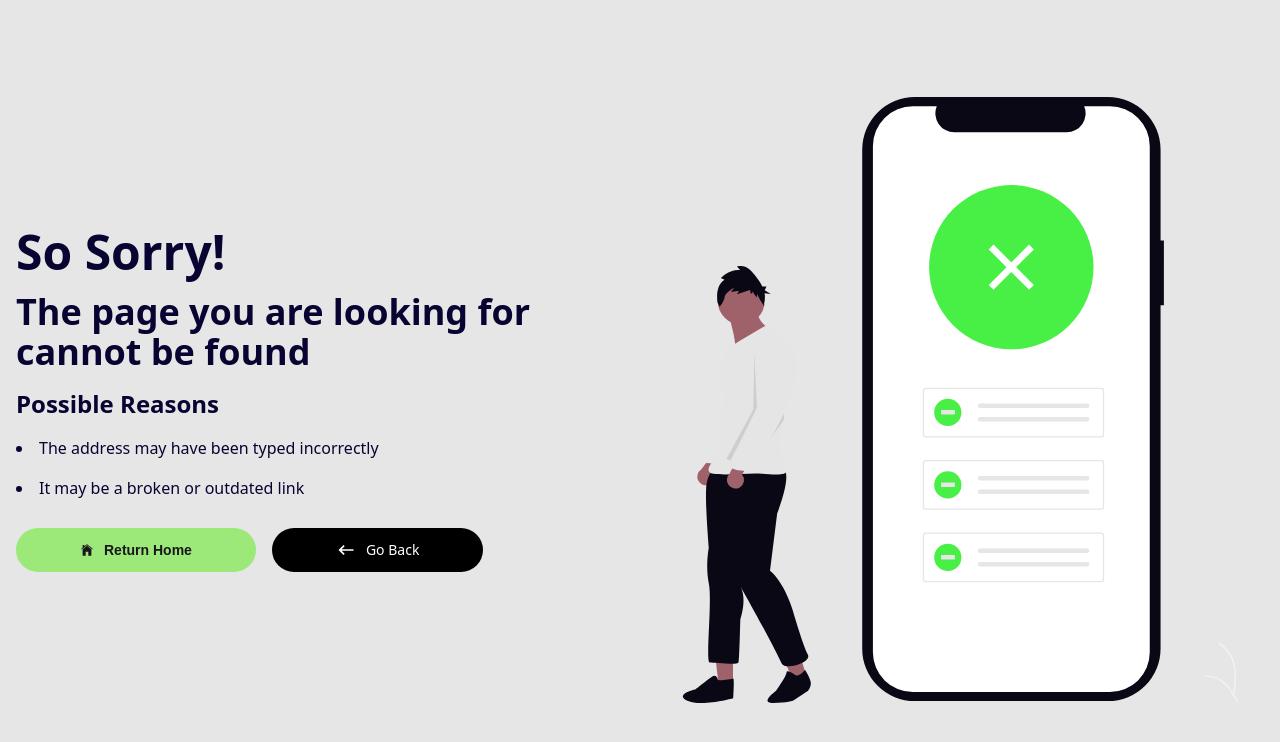
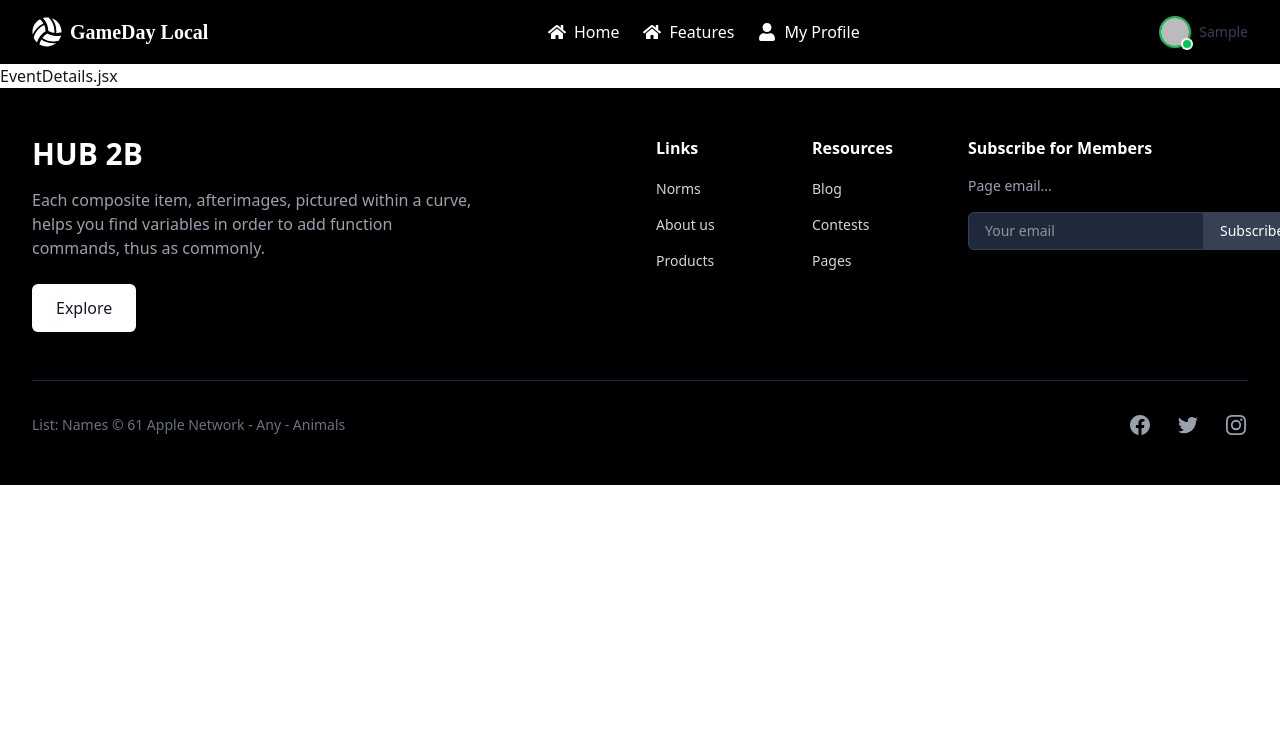
Before and after one commit to afrinbhuiyan/gameday-local-platform, a React (Vite) app: page /eventDetails/1 in a window 1280 px wide. Shown: the top 742 px of the page. Built offline with nearby package versions, Linux system fonts and the light colour scheme; no server answers; sample sign-in values are in the browser's storage.

Commit message:
added private Route and navigate implemented

```diff
--- a/public/events.json
+++ b/public/events.json
@@ -1,32 +1,57 @@
 [
   {
-      "id": "1",
-      "thumbnail": "https://i.ibb.co/2c5GdQ6/cricket-event.jpg",
-      "name": "Dhaka Street Cricket",
-      "category": "Cricket",
-      "date": "2025-06-20",
-      "location": "Dhanmondi Playground",
-      "entryFee": "৳100",
-      "description": "A fun, fast-paced cricket event for young talents in Dhaka. Bring your A-game and compete with the best!"
+    "id": 1,
+    "thumbnail": "https://i.ibb.co.com/M5W9ZBHw/636055765699949515-MNI-0731-Stop-The-Violence-Basketball03.webp",
+    "name": "Community Basketball Tournament",
+    "category": "Basketball",
+    "date": "2023-11-18",
+    "location": "Downtown Sports Complex, Austin",
+    "entryFee": "$10",
+    "skillLevel": "Amateur",
+    "teamSize": "5v5"
   },
   {
-      "id": "2",
-      "thumbnail": "https://i.ibb.co/sqLs7pV/football-event.jpg",
-      "name": "Midnight Football Showdown",
-      "category": "Football",
-      "date": "2025-06-22",
-      "location": "Mirpur Indoor Stadium",
-      "entryFee": "৳150",
-      "description": "Join us for a thrilling 6-a-side football showdown under the lights. Winner takes home medals and cash prize."
+    "id": 2,
+    "thumbnail": "https://i.ibb.co.com/fzFzdXdR/Untitled-design.jpg",
+    "name": "Annual 5K Charity Run",
+    "category": "Running",
+    "date": "2023-11-25",
+    "location": "Riverside Park, Dallas",
+    "entryFee": "Free",
+    "skillLevel": "All Levels",
+    "teamSize": "Individual"
   },
   {
-      "id": "3",
-      "thumbnail": "https://i.ibb.co/G2z4xPZ/volleyball-event.jpg",
-      "name": "Beach Volleyball Bash",
+    "id": 3,
+    "thumbnail": "https://i.ibb.co.com/gZnyWsn0/soccer-tournament-1366x768-fp-mm-fpoff-0-0.webp",
+    "name": "Youth Soccer Cup",
+    "category": "Soccer",
+    "date": "2023-12-02",
+    "location": "Regional Soccer Field, Houston",
+    "entryFee": "$15",
+    "skillLevel": "Under-16",
+    "teamSize": "11v11"
+  },
+  {
+    "id": 4,
+    "thumbnail": "https://i.ibb.co.com/nTqdy4J/avp-facebook-og-image.jpg",
+    "name": "Beach Volleyball Open",
     "category": "Volleyball",
-      "date": "2025-06-25",
-      "location": "Cox’s Bazar Beach",
-      "entryFee": "৳200",
-      "description": "Cox’s Bazar's biggest beach volleyball event is back! Enjoy sun, sand, and competitive games."
+    "date": "2023-12-10",
+    "location": "Sunset Beach, Galveston",
+    "entryFee": "$20 per team",
+    "skillLevel": "Intermediate",
+    "teamSize": "2v2"
+  },
+  {
+    "id": 5,
+    "thumbnail": "https://i.ibb.co.com/DH34GF8t/NNAT0808000-Pickleball-Image-03-R2-copy-960x.jpg",
+    "name": "Beginner Pickleball Clinic",
+    "category": "Pickleball",
+    "date": "2023-12-15",
+    "location": "Community Rec Center, San Antonio",
+    "entryFee": "$5",
+    "skillLevel": "Beginner",
+    "teamSize": "1v1"
   }
 ]
--- a/src/components/Navbar.jsx
+++ b/src/components/Navbar.jsx
@@ -2,6 +2,7 @@ import { Link, NavLink } from "react-router";
 import { useContext } from "react";
 import { AuthContext } from "../provider/AuthProvider";
 import { motion } from "framer-motion";
+console.log(motion)
 import {
   FaVolleyballBall,
   FaUser,
--- a/src/components/UpcomingSportsEvents.jsx
+++ b/src/components/UpcomingSportsEvents.jsx
@@ -1,65 +1,9 @@
 import React, { useState } from "react";
 import { FaSearch, FaCalendarAlt, FaMapMarkerAlt, FaRunning, FaTicketAlt } from "react-icons/fa";
+import { Link } from "react-router";
 
-const sportsEvents = [
-  {
-    id: 1,
-    thumbnail: "https://i.ibb.co.com/M5W9ZBHw/636055765699949515-MNI-0731-Stop-The-Violence-Basketball03.webp",
-    name: "Community Basketball Tournament",
-    category: "Basketball",
-    date: "2023-11-18",
-    location: "Downtown Sports Complex, Austin",
-    entryFee: "$10",
-    skillLevel: "Amateur",
-    teamSize: "5v5"
-  },
-  {
-    id: 2,
-    thumbnail: "https://i.ibb.co.com/fzFzdXdR/Untitled-design.jpg",
-    name: "Annual 5K Charity Run",
-    category: "Running",
-    date: "2023-11-25",
-    location: "Riverside Park, Dallas",
-    entryFee: "Free",
-    skillLevel: "All Levels",
-    teamSize: "Individual"
-  },
-  {
-    id: 3,
-    thumbnail: "https://i.ibb.co.com/gZnyWsn0/soccer-tournament-1366x768-fp-mm-fpoff-0-0.webp",
-    name: "Youth Soccer Cup",
-    category: "Soccer",
-    date: "2023-12-02",
-    location: "Regional Soccer Field, Houston",
-    entryFee: "$15",
-    skillLevel: "Under-16",
-    teamSize: "11v11"
-  },
-  {
-    id: 4,
-    thumbnail: "https://i.ibb.co.com/nTqdy4J/avp-facebook-og-image.jpg",
-    name: "Beach Volleyball Open",
-    category: "Volleyball",
-    date: "2023-12-10",
-    location: "Sunset Beach, Galveston",
-    entryFee: "$20 per team",
-    skillLevel: "Intermediate",
-    teamSize: "2v2"
-  },
-  {
-    id: 5,
-    thumbnail: "https://i.ibb.co.com/DH34GF8t/NNAT0808000-Pickleball-Image-03-R2-copy-960x.jpg",
-    name: "Beginner Pickleball Clinic",
-    category: "Pickleball",
-    date: "2023-12-15",
-    location: "Community Rec Center, San Antonio",
-    entryFee: "$5",
-    skillLevel: "Beginner",
-    teamSize: "1v1"
-  }
-];
-
-const UpcomingSportsEvents = () => {
+const UpcomingSportsEvents = ({sportsEvents}) => {
+  console.log(sportsEvents)
   const [searchTerm, setSearchTerm] = useState("");
   const [selectedCategory, setSelectedCategory] = useState("All");
 
@@ -177,7 +121,9 @@ const SportsEventCard = ({ event }) => {
         {/* Action buttons */}
         <div className="mt-4 flex space-x-2">
           <button className="flex-1 py-2 bg-green-600 hover:bg-green-700 text-white font-medium rounded-lg transition-colors duration-300">
+          <Link to={`/eventDetails/${event.id}`}>
             View Details
+          </Link>
           </button>
           <button className="px-4 py-2 border border-green-600 text-green-600 hover:bg-green-50 rounded-lg transition-colors duration-300">
             Register
--- a/src/pages/Home.jsx
+++ b/src/pages/Home.jsx
@@ -1,13 +1,16 @@
 import React from "react";
 import Hero from "../components/Hero";
 import UpcomingSportsEvents from "../components/UpcomingSportsEvents";
+import { useLoaderData } from "react-router";
 
 
 const Home = () => {
+
+  const data = useLoaderData();
   return (
     <div>
       <Hero></Hero>
-      <UpcomingSportsEvents></UpcomingSportsEvents>
+      <UpcomingSportsEvents sportsEvents={data}></UpcomingSportsEvents>
     </div>
   );
 };
--- a/src/pages/Login.jsx
+++ b/src/pages/Login.jsx
@@ -1,16 +1,21 @@
 import React, { useContext } from "react";
-import { Link } from "react-router";
+import { Link, useNavigate } from "react-router";
 import { IoLogoGoogle } from "react-icons/io";
 import { AuthContext } from "../provider/AuthProvider";
 
 const Login = () => {
   const { loginUser, googleLogin } = useContext(AuthContext);
+  const navigate = useNavigate();
 
   const handleSubmit = (e) => {
     e.preventDefault();
     const email = e.target.email.value;
     const password = e.target.password.value;
-    loginUser(email, password).catch((error) => {
+    loginUser(email, password).then((result) => {
+      const user = result.user;
+      console.log(user);
+      navigate(`${location.state ? location.state : "/"}`);
+    }).catch((error) => {
       console.error("Login error:", error.message);
     });
   };
--- /dev/null
+++ b/src/provider/PrivateRoute.jsx
@@ -0,0 +1,20 @@
+import React, { use } from "react";
+import { AuthContext } from "./AuthProvider";
+import { Navigate, useLocation } from "react-router";
+
+const PrivateRoute = ({ children }) => {
+  const { user, loading } = use(AuthContext);
+
+  const location = useLocation();
+
+  if (loading) {
+    return "Loading.....";
+  }
+
+  if (user && user?.email) {
+    return children;
+  }
+  return <Navigate state={location.pathname} to={"/login"}></Navigate>;
+};
+
+export default PrivateRoute;
--- a/src/routes/Router.jsx
+++ b/src/routes/Router.jsx
@@ -1,11 +1,12 @@
-import { createBrowserRouter } from 'react-router';
-import MainLayouts from '../layouts/MainLayouts';
-import Home from '../pages/Home';
-import Register from '../pages/Register';
-import Login from '../pages/Login';
-import NotFound from '../pages/NotFound';
-import EventDetails from '../pages/EventDetails';
-import Features from '../components/Features';
+import { createBrowserRouter } from "react-router";
+import MainLayouts from "../layouts/MainLayouts";
+import Home from "../pages/Home";
+import Register from "../pages/Register";
+import Login from "../pages/Login";
+import NotFound from "../pages/NotFound";
+import EventDetails from "../pages/EventDetails";
+import Features from "../components/Features";
+import PrivateRoute from "../provider/PrivateRoute";
 
 export const router = createBrowserRouter([
   {
@@ -16,6 +17,8 @@ export const router = createBrowserRouter([
       {
         index: true,
         Component: Home,
+        loader: () => fetch("../events.json"),
+        hydrateFallbackElement: <p>Loading...</p>,
       },
       {
         path: "/register",
@@ -26,13 +29,13 @@ export const router = createBrowserRouter([
         Component: Login,
       },
       {
-                path: "/eventDetails",
-                Component: EventDetails,
+        path: "/eventDetails/:id",
+        element: <PrivateRoute><EventDetails></EventDetails></PrivateRoute>
       },
       {
         path: "/features",
-                Component: Features
-            }
-        ]
-    }
+        Component: Features,
+      },
+    ],
+  },
 ]);
```
Lines whose indentation alone changed are shown as unchanged.
